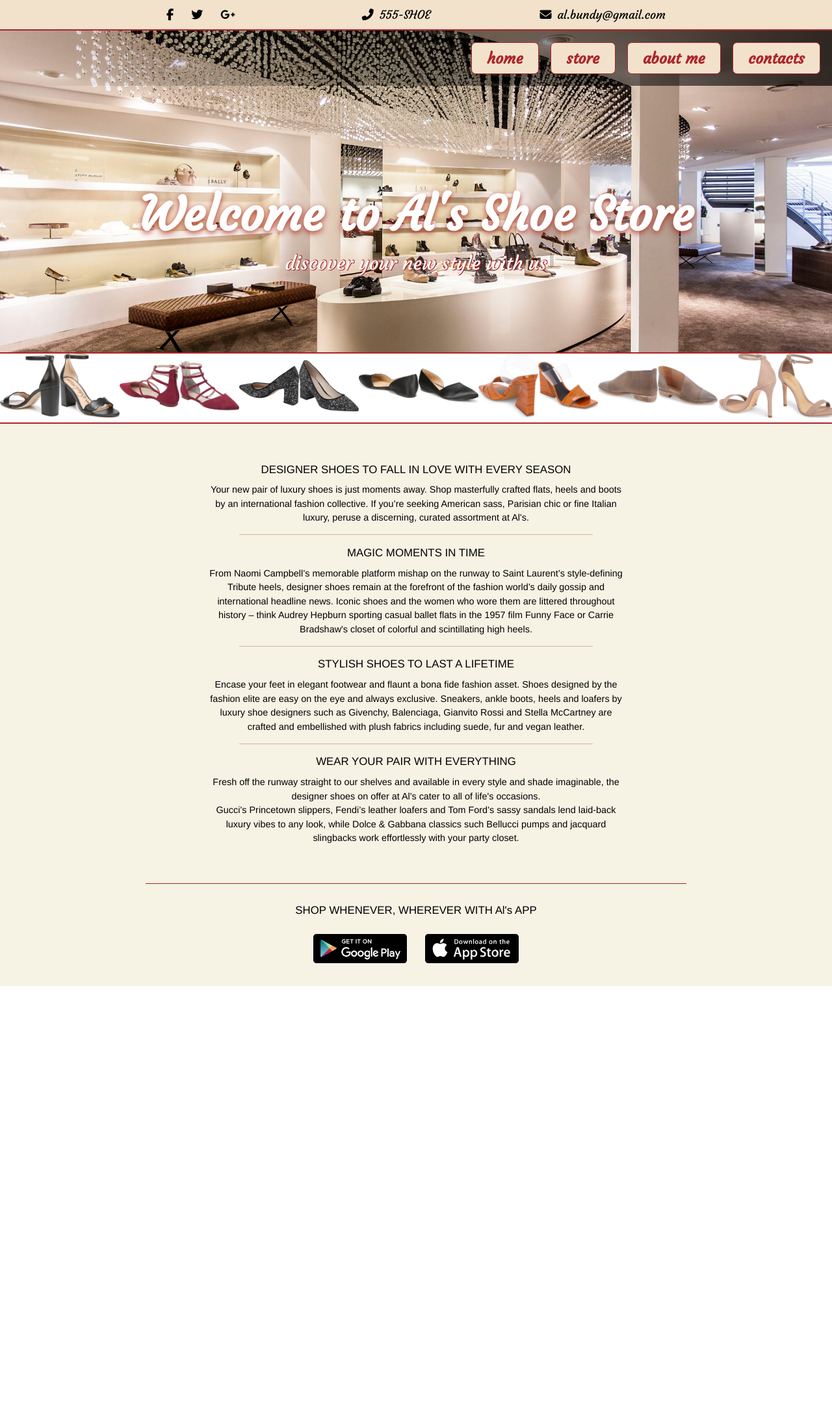
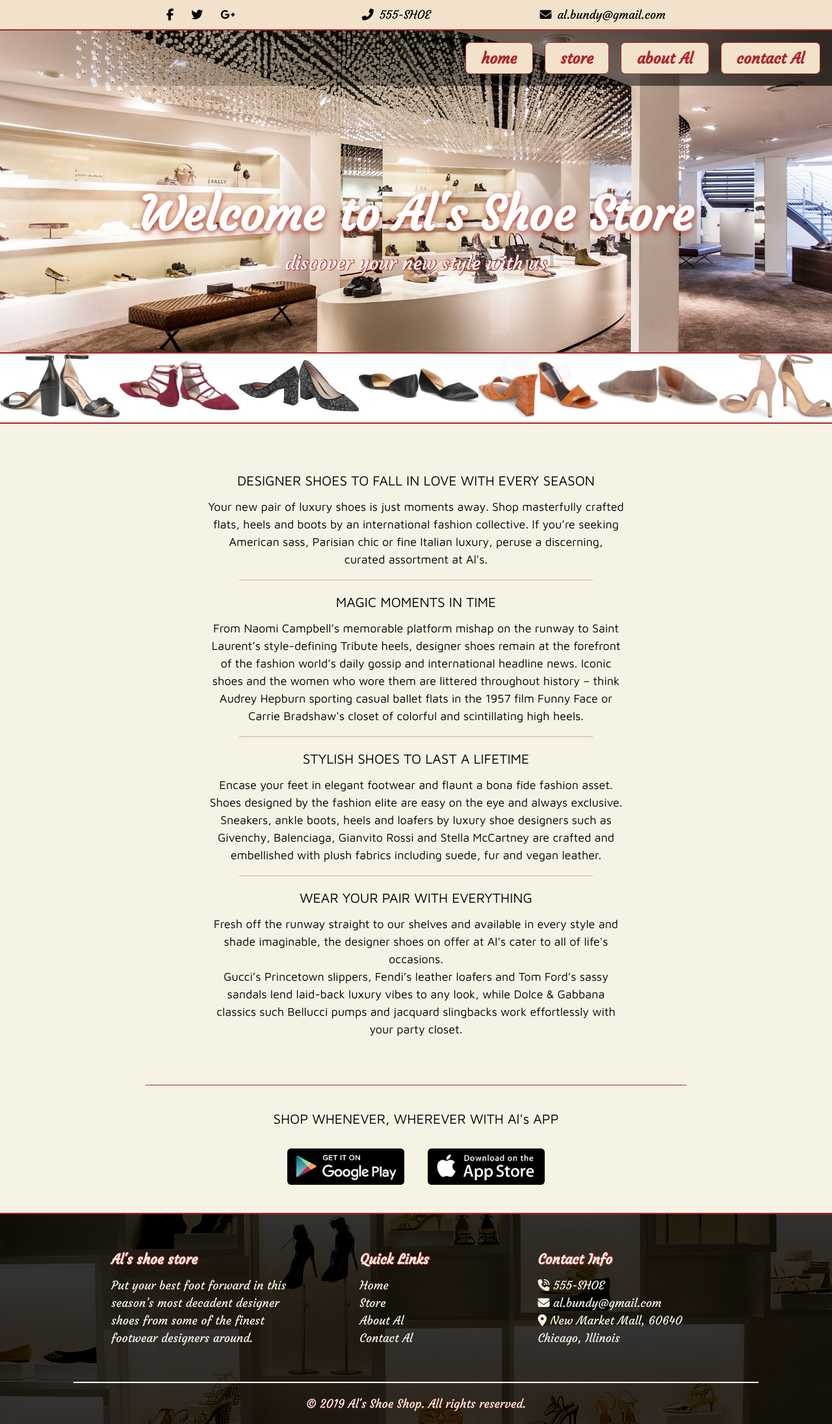
Before and after one commit to NikolaKasabov/softuni-css-advanced-project, a Jekyll site: the page built from index.html, in a window 1280 px wide. Shown: the whole page at 65% size. Built offline with Jekyll 4.4.1, drawn with Linux system fonts in a browser that asks for light colours; nearby versions of some CDN libraries; before the commit the page ends 1517 px from its top, so only the background shows below that.

Commit message:
added footer

```diff
--- /dev/null
+++ b/_includes/footer.html
@@ -0,0 +1,35 @@
+<footer>
+  <section class="top">
+    <div class="footer-item">
+      <h3>Al's shoe store</h3>
+      <p>Put your best foot forward in this season’s most decadent designer shoes from some of the finest footwear designers around.</p>
+    </div>
+
+    <div class="footer-item">
+      <h3>Quick Links</h3>
+      <nav>
+        <ul>
+          <li><a href="index.html">Home</a></li>
+          <li><a href="shop.html">Store</a></li>
+          <li><a href="about.html">About Al</a></li>
+          <li><a href="contacts.html">Contact Al</a></li>
+        </ul>
+      </nav>
+    </div>
+
+    <div class="footer-item">
+      <h3>Contact Info</h3>
+      <nav>
+        <ul>
+          <li><i class="fas fa-phone-volume"></i> 555-SHOE</li>
+          <li><i class="fas fa-envelope"></i> al.bundy@gmail.com</li>
+          <li><i class="fas fa-map-marker-alt"></i> New Market Mall, 60640 Chicago, Illinois</li>
+        </ul>
+      </nav>
+    </div>
+  </section>
+
+  <section class="bottom">
+    <p>&#169; 2019 Al's Shoe Shop. All rights reserved.</p>
+  </section>
+</footer>
--- a/_includes/navigation.html
+++ b/_includes/navigation.html
@@ -5,8 +5,8 @@
     <ul>
       <li><a href="index.html">home</a></li>
       <li><a href="shop.html">store</a></li>
-      <li><a href="about.html">about me</a></li>
-      <li><a href="contacts.html">contacts</a></li>
+      <li><a href="about.html">about Al</a></li>
+      <li><a href="contacts.html">contact Al</a></li>
     </ul>
   </nav>
 </div>
--- a/css/media-queries.css
+++ b/css/media-queries.css
@@ -20,6 +20,10 @@
 
   header .top {
     padding: 0.5em 20vw;
+  }
+
+  footer .top .footer-item:not(:first-child) {
+    flex: 0 0 50%;
   }
 }
 
@@ -67,6 +71,14 @@
   html {
     font-size: 17px;
   }
+
+  .site footer .top .footer-item {
+    flex: 0 0 30%;
+  }
+
+  footer .top .footer-item:nth-child(2) {
+    padding-left: 3em;
+  }
 }
 
 @media (min-width: 1024px) {
@@ -85,6 +97,10 @@
   main .app {
     width: 65%;
   }
+
+  footer .bottom:before {
+    width: 90%;
+  }
 }
 
 @media (min-width: 1600px) {
--- a/css/style.css
+++ b/css/style.css
@@ -42,7 +42,7 @@ header .bottom {
   background: url("../images/home-main2.jpg") center / cover no-repeat;
 }
 
-/* nav start */
+/* header nav start */
 header .bottom .nav-wrapper {
   width: 100%;
   display: flex;
@@ -97,7 +97,7 @@ header .bottom a:focus {
   color: #f2e2cb;
   border-color: #f2e2cb;
 }
-/* nav end */
+/* header nav end */
 
 header .bottom h1 {
   padding-top: 2em;
@@ -119,8 +119,7 @@ header .bottom .slogan {
 /* main start */
 main {
   background-color: #F6F2E4;
-  font-family: Helvetica, sans-serif;
-  font-size: 0.8em;
+  font-family: 'Maven Pro', sans-serif;
 }
 
 main h3 {
@@ -140,7 +139,6 @@ main .content hr {
   display: block;
   width: 85%;
   border: none;
-  border-bottom: 1px solid #ac262b;
   border-bottom: 1px solid #D1B59F;
 }
 
@@ -175,3 +173,63 @@ main .app .icons img {
   width: 10em;
   height: auto;
 }
+/* main end */
+
+/* footer start */
+footer {
+  padding: 3em 3em 1em 3em;
+  color: #fff;
+  color: #F6F2E4;
+  border-top: 2px solid #ac262b;
+  background: linear-gradient(to bottom,rgba(0, 0, 0, 0.8), rgba(0, 0, 0, 0.8)), url("../images/footer.jpg") center / cover no-repeat;
+}
+
+footer .top {
+  margin: 0 auto;
+  width: 80%;
+  display: flex;
+  flex-wrap: wrap;
+  justify-content: space-between;
+}
+
+footer .top .footer-item {
+  flex: 0 0 100%;
+}
+
+footer .top .footer-item:not(:last-child) {
+  margin-bottom: 1em;
+}
+
+footer .top h3 {
+  padding-bottom: 0.5em;
+  text-shadow: 1px -1px 0 #ac262b, 1px 1px 0 #ac262b;
+}
+
+footer .top a {
+  color: #F6F2E4;
+  transition: color 0.3s ease;
+}
+
+footer .top a:hover {
+  color: #ac262b;
+}
+
+footer .bottom {
+  margin-top: 2em;
+  text-align: center;
+}
+
+footer .bottom p {
+  padding-top: 1em;
+  /* text-shadow: 1px -1px 0 #ac262b, 1px 1px 0 #ac262b; */
+  text-shadow: 0px 1px 0 #ac262b;
+}
+
+footer .bottom:before {
+  margin: 0 auto;
+  display: block;
+  content: '';
+  border-bottom: 2px solid #fff;
+}
+
+/* footer end */
--- a/css/typography.css
+++ b/css/typography.css
@@ -1,5 +1,4 @@
-@import url("https://fonts.googleapis.com/css?family=PT+Sans:400,700|PT+Serif:400,700&display=swap");
-@import url("https://fonts.googleapis.com/css?family=Courgette&display=swap");
+@import url('https://fonts.googleapis.com/css?family=Courgette|Maven+Pro&display=swap');
 
 html {
   font: 12px/1.5 Courgette, sans-serif;
--- a/index.html
+++ b/index.html
@@ -47,6 +47,8 @@ layout: home-layout
 
     </div>
   </main>
+
+  {% include footer.html %}
 </div>
 
 {% include carousel-js.html %}
```
Also changed, not shown: images/footer.jpg (added), images/home-main.jpg (deleted).
